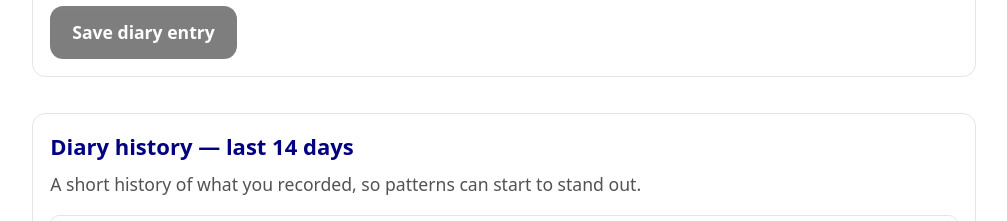
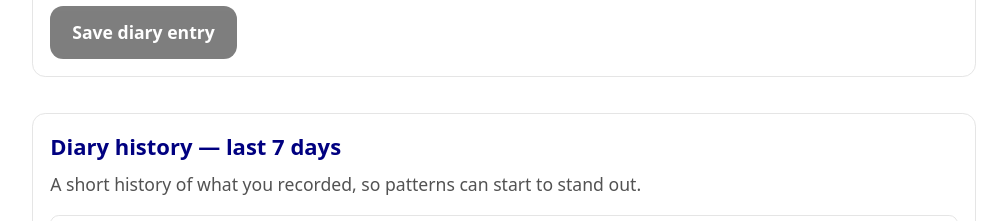
Before and after one commit to jlnalexander5-sudo/sleepfix-app, a Next.js app: page /protected/habits in a window 1280 px wide. Shown: the part 1260-1481 px from the top of the page, without its empty margins (136-1143 px from the left). Built offline with nearby package versions, Linux system fonts and the light colour scheme; no server answers.

Commit message:
Update page.tsx

```diff
--- a/app/protected/habits/page.tsx
+++ b/app/protected/habits/page.tsx
@@ -91,7 +91,7 @@ export default function HabitsPage() {
   }, []);
 
   const fromYMD = useMemo(
-    () => (todayYMD ? addDays(todayYMD, -13) : ""),
+    () => (todayYMD ? addDays(todayYMD, -6) : ""),
     [todayYMD],
   );
   const dayList = useMemo(
@@ -362,7 +362,7 @@ export default function HabitsPage() {
       </section>
 
       <section className="mt-8 rounded-xl border bg-white p-4">
-        <h2 className="text-xl font-semibold">Diary history — last 14 days</h2>
+        <h2 className="text-xl font-semibold">Diary history — last 7 days</h2>
         <p className="mt-2 text-base text-neutral-600">
           A short history of what you recorded, so patterns can start to stand
           out.
```
